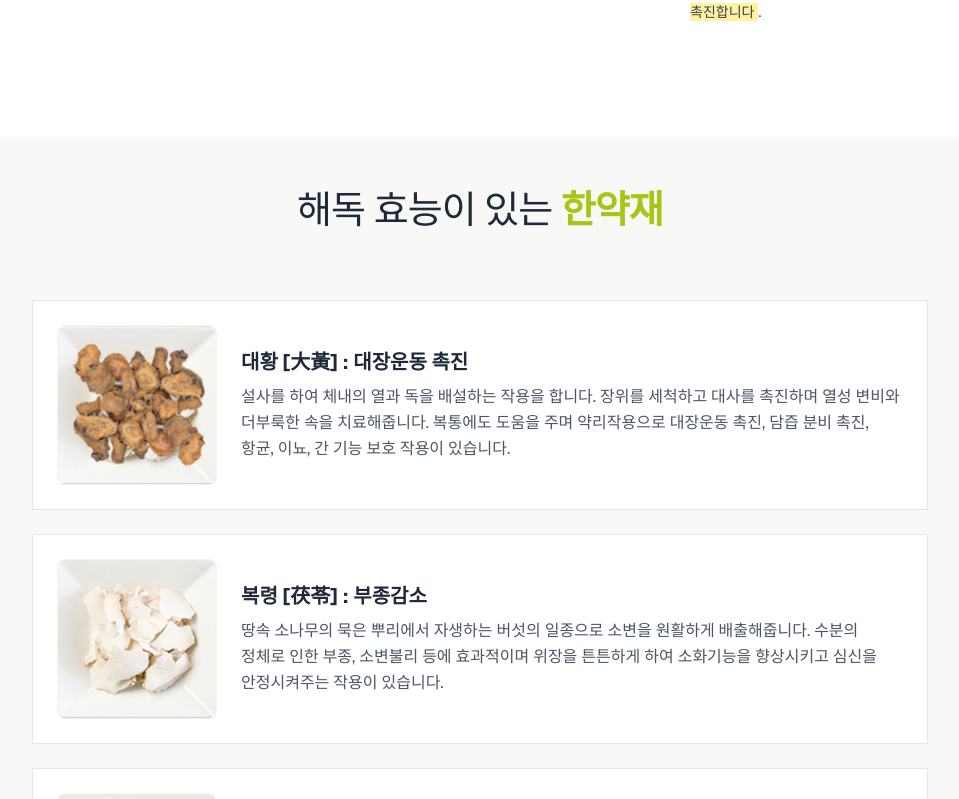
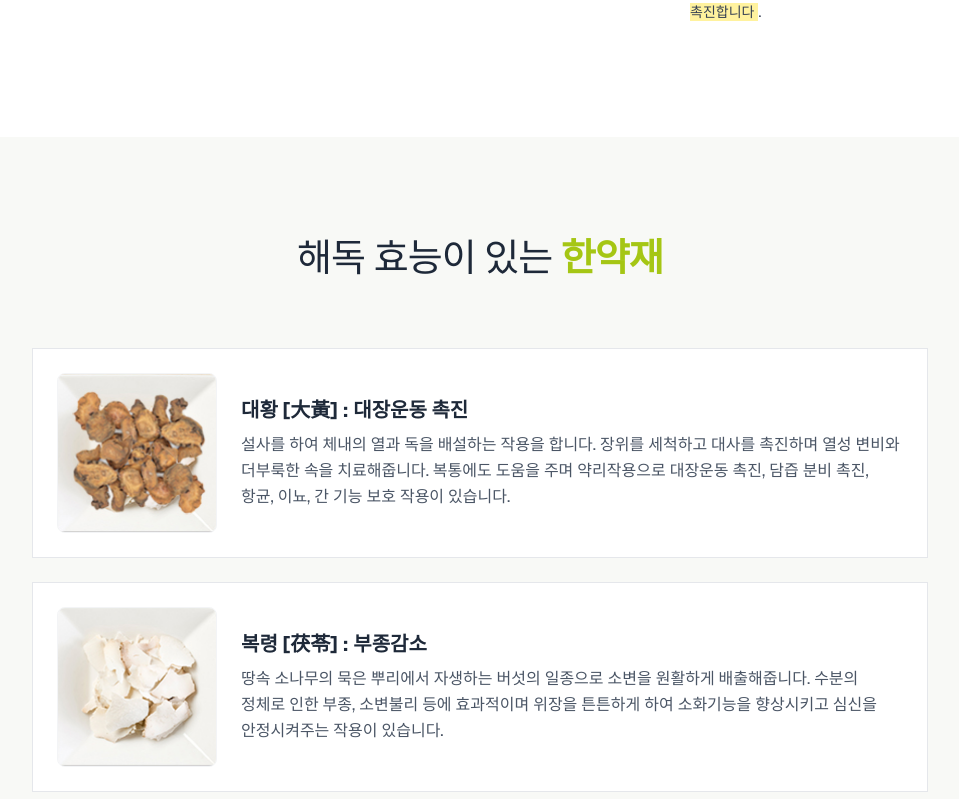
Before and after one commit to ctadamteam/Jin_oriental, a Next.js app: page /custom-diet/detox in a window 1280 px wide. Shown: the part 3701-4500 px from the top of the page, without its empty margins (160-1119 px from the left). Built offline with nearby package versions, Linux system fonts and the light colour scheme; a web font is replaced by a local one.

Commit message:
style: shift detox section 6 DOWN by 50px via top padding

```diff
--- a/app/(site)/custom-diet/detox/page.tsx
+++ b/app/(site)/custom-diet/detox/page.tsx
@@ -378,7 +378,7 @@ export default function DetoxDietPage() {
       </section>
 
       {/* 6. Ingredients List (해독 효능이 있는 한약재) */}
-      <section className="w-full bg-[#f8f9f6] pt-8 pb-16 md:pt-12 md:pb-24">
+      <section className="w-full bg-[#f8f9f6] pt-20 pb-16 md:pt-24 md:pb-24">
         <div className="w-full max-w-5xl mx-auto px-4">
           <div className="text-center mb-16">
             <h2 className="text-2xl md:text-[38px] font-light text-gray-800 tracking-tight">해독 효능이 있는 <strong className="font-bold text-[#A5C614]">한약재</strong></h2>
```
